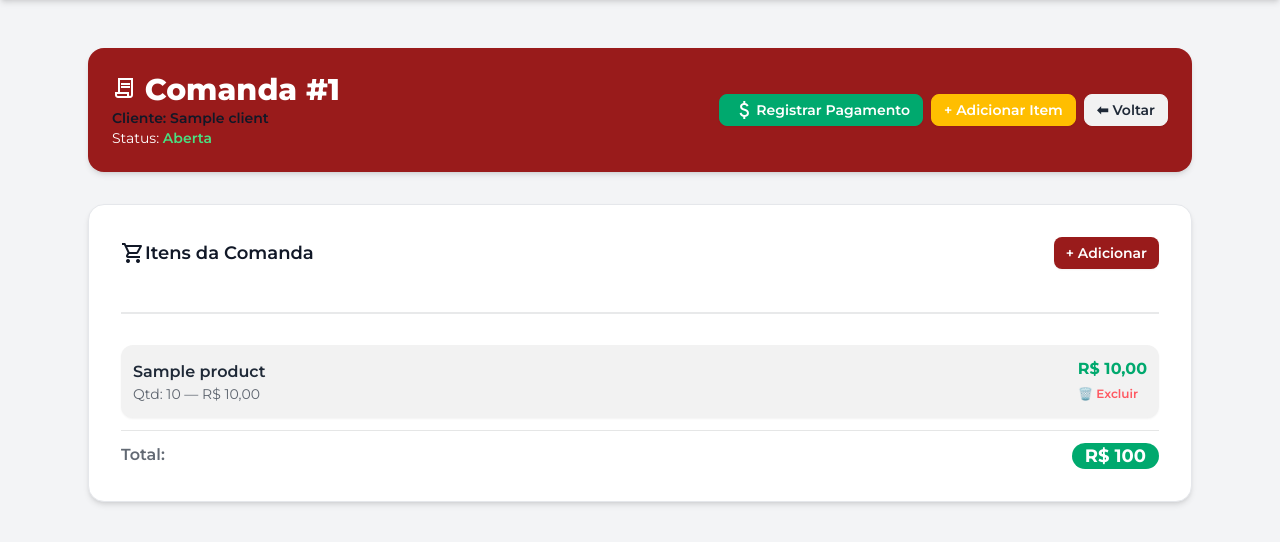
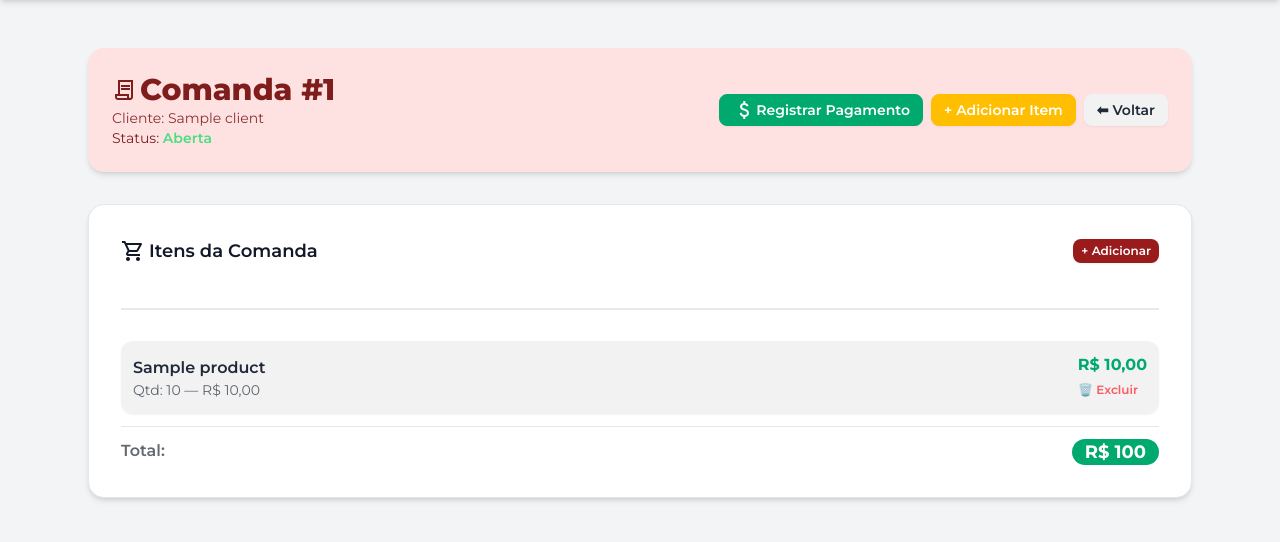
Before and after one commit to Projeto-Web-Kayky/disk-da-maga, a Django app: page /sales/1/ in a window 1280 px wide. Shown: the part 64-606 px from the top of the page. Run offline with Django 5.2, Linux system fonts and the light colour scheme; tables that the repository leaves empty hold one stand-in row (values such as "Sample post"); some libraries are stand-ins or nearby versions.

Commit message:
update: Models e  sales view

```diff
--- a/clients/models.py
+++ b/clients/models.py
@@ -3,7 +3,7 @@ from django.db import models
 
 class Client(models.Model):
     client_id = models.AutoField(primary_key=True)
-    name = models.CharField(max_length=255, blank=False, verbose_name='Nome')
+    name = models.CharField(max_length=255, blank=False, verbose_name='Nome', default='Avulso')
     nickname = models.CharField(
         max_length=100, blank=True, verbose_name='Apelido'
     )
--- a/sales/models.py
+++ b/sales/models.py
@@ -20,7 +20,7 @@ class Sale(models.Model):
         on_delete=models.SET_NULL,
         related_name='sales',
     )
-    client_name = models.CharField(max_length=255, blank=True)
+    client_name = models.CharField(max_length=255, blank=True, default='Avulso')
     status = models.CharField(
         max_length=20, choices=STATUS_CHOICES, default=STATUS_OPEN
     )
@@ -121,6 +121,12 @@ class Sale(models.Model):
             else:
                 sale_locked.update_client_debt_cache()
 
+    def save(self, *args, **kwargs):
+        # Se não houver cliente e o campo estiver vazio, define como "Avulso"
+        if not self.client and not self.client_name:
+            self.client_name = 'Avulso'
+        super().save(*args, **kwargs)
+
 
 class SaleItem(models.Model):
     sale = models.ForeignKey(
--- a/sales/templates/partials/sale_payment_fragment.html
+++ b/sales/templates/partials/sale_payment_fragment.html
@@ -5,7 +5,6 @@
     <p>Saldo: R$ {{ sale.balance }}</p>
     {% if close_modal %}
     <script>
-        // optional debug / hook
         console.info('Pagamento registrado');
     </script>
     {% endif %}
--- a/sales/templates/sale_detail.html
+++ b/sales/templates/sale_detail.html
@@ -1,25 +1,30 @@
 {% extends 'base.html' %}
 {% block title %}Comanda #{{ sale.id }}{% endblock %}
+
 {% block content %}
-
 <div class="p-6 max-w-6xl mx-auto space-y-8">
 
   <!-- Cabeçalho -->
-  <div class="flex justify-between items-center rounded-2xl p-6 shadow-md {{ header_color }} bg-red-800 text-white">
+  <div class="flex justify-between items-center rounded-2xl p-6 shadow-md {{ header_color }}">
     <div>
-      <h2 class="text-3xl font-extrabold"><span class="material-symbols-outlined">
-          contract
-        </span> Comanda #{{ sale.id }}</h2>
-      <p class="text-sm font-semibold text-gray-900">{% if sale.client %}
-        <label class="text-sm flex">Cliente: {{ sale.client.name }} </label>
-        {% else %}
-        <label class="text-white">Cliente sem nome</label>{% endif %}
+      <h2 class="text-3xl font-extrabold flex items-center gap-1">
+        <span class="material-symbols-outlined">contract</span>
+        Comanda #{{ sale.id }}
+      </h2>
+
+      <p class="text-sm opacity-90">
+        Cliente:
+        {{ sale.client.name|default:sale.client_name|default:"Avulso" }}
       </p>
 
-      <p class="text-sm">Status:
-        <span
-          class="font-semibold {% if sale.status == 'open' %}text-green-400{% elif sale.status == 'finalized' %}text-success{% else %}text-error{% endif %}">
-          {{ sale.get_status_display }}</span>
+      <p class="text-sm">
+        Status:
+        <span class="font-semibold
+          {% if sale.status == 'open' %}text-green-400
+          {% elif sale.status == 'finalized' %}text-success
+          {% else %}text-error{% endif %}">
+          {{ sale.get_status_display|default:"Indefinido" }}
+        </span>
       </p>
     </div>
 
@@ -28,30 +33,34 @@
       <button class="btn btn-success btn-sm text-white gap-[0px]"
         onclick="document.getElementById('pay-modal').showModal()">
         <span class="material-symbols-outlined">attach_money</span>
-        Registrar Pagamento</button>
-      <button class="btn btn-warning btn-sm text-white"
-        onclick="document.getElementById('add-item-modal').showModal()">+
-        Adicionar Item</button>
+        Registrar Pagamento
+      </button>
+
+      <button class="btn btn-warning btn-sm text-white" onclick="document.getElementById('add-item-modal').showModal()">
+        + Adicionar Item
+      </button>
       {% endif %}
       <a href="{% url 'sale_list' %}" class="btn btn-sm">⬅ Voltar</a>
     </div>
   </div>
 
-  <!-- Itens -->
+  <!-- Itens da Comanda -->
   <div id="sale-items" class="card bg-base-100 shadow-md border border-gray-200">
     <div class="card-body">
       <div class="flex justify-between items-center mb-3">
-        <h3 class="text-lg font-semibold flex items-center"><span class="material-symbols-outlined">
-            shopping_cart
-          </span> Itens da Comanda</h3>
+        <h3 class="text-lg font-semibold flex items-center gap-1">
+          <span class="material-symbols-outlined">shopping_cart</span>
+          Itens da Comanda
+        </h3>
         {% if sale.status == 'open' %}
-        <button class="btn btn-xs border-none bg-red-800 text-white btn-sm hover:bg-red-900" onclick="document.getElementById('add-item-modal').showModal()">+
-          Adicionar</button>
+        <button class="btn btn-xs border-none bg-red-800 text-white hover:bg-red-900"
+          onclick="document.getElementById('add-item-modal').showModal()">
+          + Adicionar
+        </button>
         {% endif %}
       </div>
 
       <div class="divider"></div>
-
       {% include 'partials/sale_items_fragment.html' %}
     </div>
   </div>
@@ -61,5 +70,4 @@
   {% include 'partials/modals/pay_modal.html' %}
 
 </div>
-
 {% endblock %}
--- a/sales/views.py
+++ b/sales/views.py
@@ -59,21 +59,25 @@ def _get_header_color_for_sale(sale):
 def sale_detail(request, sale_id):
     sale = get_object_or_404(Sale, pk=sale_id)
     header_color = _get_header_color_for_sale(sale)
-    # always provide products so modal includes have data
     products = Product.objects.filter(quantity__gt=0).order_by('name')
 
+    client_name = (
+        sale.client.name if sale.client else (sale.client_name or "Avulso")
+    )
+
     context = {
-        'sale': sale,
-        'products': products,
-        'header_color': header_color,
-        'section_name': 'Detalhes Da Comanda',
+        "sale": sale,
+        "products": products,
+        "header_color": header_color,
+        "section_name": "Detalhes Da Comanda",
+        "client_name": client_name,
     }
 
-    # If HTMX asks for a fragment, render the fragment with full context
-    if request.headers.get('HX-Request') == 'true':
-        return render(request, 'partials/sale_detail_fragment.html', context)
+    # Se a requisição for HTMX, renderiza apenas o fragmento
+    if request.headers.get("HX-Request") == "true":
+        return render(request, "partials/sale_detail_fragment.html", context)
 
-    return render(request, 'sale_detail.html', context)
+    return render(request, "sale_detail.html", context)
 
 
 @require_POST
```
Also changed, not shown: sales/templates/partials/sale_detail_fragment.html (+11 -8 lines), clients/migrations/0002_alter_client_name.py (added), sales/migrations/0005_alter_sale_client_name.py (added).
